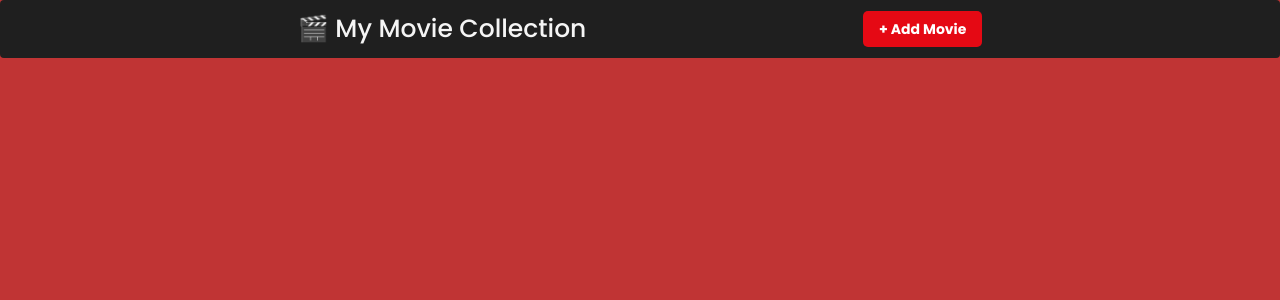
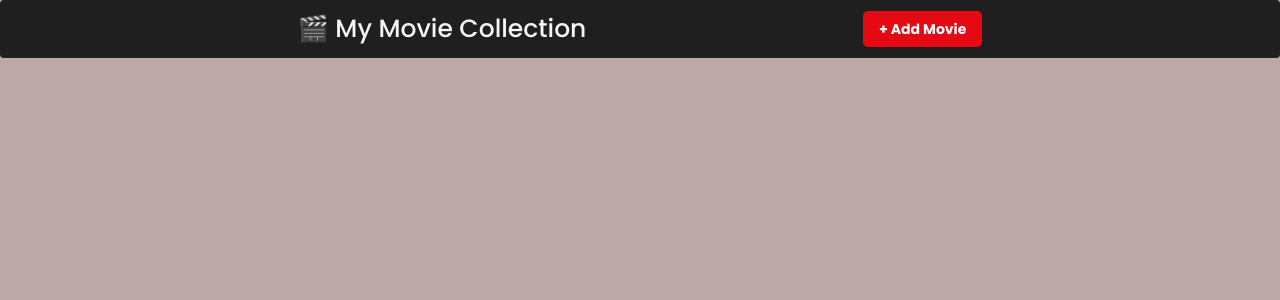
Before and after one commit to Haftom-Dreamer/fav-movie-collection, a Flask app: page / in a window 1280 px wide. Shown: the top 300 px of the page. Run offline with Flask 3, Linux system fonts and the light colour scheme; some libraries are stand-ins or nearby versions.

Commit message:
bg color chsnged

```diff
--- a/templates/index.html
+++ b/templates/index.html
@@ -5,7 +5,7 @@
   <style>
     body {
       font-family: 'Poppins', sans-serif;
-      background-color: #c03434;
+      background-color: #bba8a8;
       color: #f5f5f5;
     }
 
```
